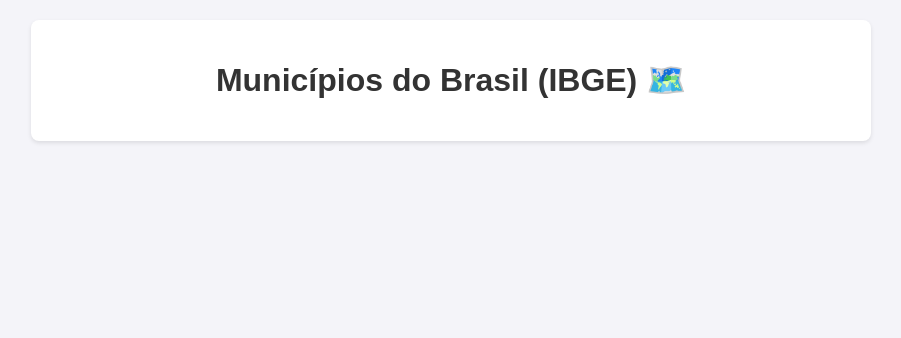
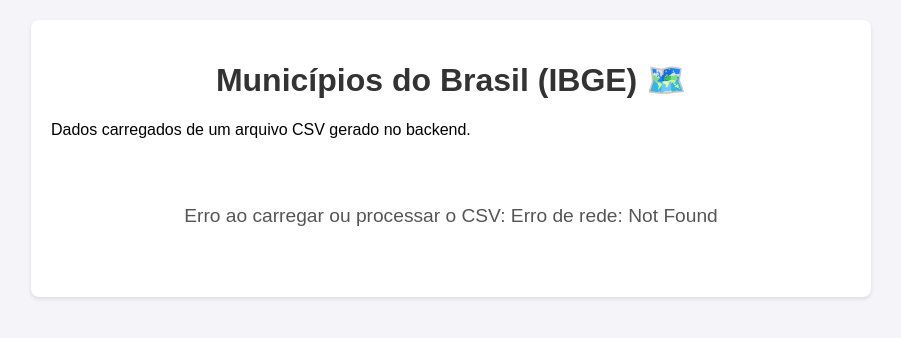
Before and after one commit to VenturaAtacado/curso, a Flask app: page / in a window 1280 px wide. Shown: the top 338 px of the page, without its empty margins (189-1090 px from the left). Run offline with Flask 3, Linux system fonts and the light colour scheme; data that the repository does not hold is empty.

Commit message:
ibge csv 1

```diff
--- a/app.py
+++ b/app.py
@@ -1,7 +1,10 @@
 import requests
+import os
+import csv
 from flask import Flask, render_template, jsonify
 
 app = Flask(__name__)
+CSV_FILE_PATH = os.path.join(app.static_folder, 'municipios.csv')
 url_municipios = "https://servicodados.ibge.gov.br/api/v1/localidades/municipios?orderBy=nome"
 
 def busca_e_organiza_todos_municipios():
@@ -15,7 +18,6 @@ def busca_e_organiza_todos_municipios():
             nome_municipio = municipio.get('nome')
             sigla_uf = None
 
-            # Navegação segura para obter a UF, tratando valores 'None'
             microrregiao = municipio.get('microrregiao')
             if microrregiao:
                 mesorregiao = microrregiao.get('mesorregiao')
@@ -30,22 +32,42 @@ def busca_e_organiza_todos_municipios():
 
                 estados_municipios[sigla_uf].append(nome_municipio)
 
-        # Ordena municípios dentro de cada estado
         dados_finais = {}
-        # Ordena as chaves (UFs) e depois os municípios dentro
         for uf in sorted(estados_municipios.keys()):
             dados_finais[uf] = sorted(estados_municipios[uf])
 
         return dados_finais
     return {}
 
+def salva_municipios_csv(dados_organizados):
+    if not os.path.exists(app.static_folder):
+        os.makedirs(app.static_folder)
+
+    with open(CSV_FILE_PATH, 'w', newline='', encoding='utf-8') as csvfile:
+        fieldnames = ['UF', 'Municipio']
+        writer = csv.DictWriter(csvfile, fieldnames=fieldnames, delimiter=';')
+
+        writer.writeheader()
+
+        for uf, municipios in dados_organizados.items():
+            for municipio in municipios:
+                writer.writerow({'UF': uf, 'Municipio': municipio})
+
 @app.route('/')
 def index():
+    dados_organizados = busca_e_organiza_todos_municipios()
+
+    if dados_organizados:
+        salva_municipios_csv(dados_organizados)
+
     return render_template('index.html')
 
 @app.route('/api/municipios', methods=['GET'])
 def api_municipios():
     dados = busca_e_organiza_todos_municipios()
+    if dados:
+        salva_municipios_csv(dados)
     return jsonify(dados)
+
 if __name__ == "__main__":
-    app.run(host="0.0.0.0", port=int(os.environ.get("PORT", 5000)), debug=True)
+    app.run(host="0.0.0.0", port=5000, debug=True)
--- a/templates/index.html
+++ b/templates/index.html
@@ -3,7 +3,7 @@
 <head>
     <meta charset="UTF-8">
     <meta name="viewport" content="width=device-width, initial-scale=1.0">
-    <title>Municípios do Brasil (IBGE)</title>
+    <title>Municípios do Brasil (IBGE) - CSV</title>
     <style>
         body { font-family: sans-serif; margin: 20px; background-color: #f4f4f9; }
         .container { max-width: 800px; margin: auto; background: white; padding: 20px; border-radius: 8px; box-shadow: 0 2px 4px rgba(0,0,0,0.1); }
@@ -18,7 +18,8 @@
 <body>
     <div class="container">
         <h1>Municípios do Brasil (IBGE) 🗺️</h1>
-        <div id="loading">Carregando dados... Isso pode levar alguns segundos, a requisição é grande.</div>
+        <p>Dados carregados de um arquivo CSV gerado no backend.</p>
+        <div id="loading">Gerando e carregando arquivo CSV... Isso pode levar alguns segundos.</div>
         <div id="municipios-container">
         </div>
     </div>
@@ -30,17 +31,50 @@
 
             async function carregarMunicipios() {
                 try {
-                    const response = await fetch('/api/municipios');
-                    const dados = await response.json();
+                    const response = await fetch('/static/municipios.csv');
+
+                    if (!response.ok) {
+                        throw new Error(`Erro de rede: ${response.statusText}`);
+                    }
+
+                    const csvText = await response.text();
+
+                    const dadosOrganizados = parseCsv(csvText);
 
                     loading.style.display = 'none';
-                    renderizarDados(dados);
+                    renderizarDados(dadosOrganizados);
 
                 } catch (error) {
-                    loading.textContent = 'Erro ao carregar os dados: ' + error.message;
-                    console.error('Erro ao buscar municípios:', error);
+                    loading.textContent = 'Erro ao carregar ou processar o CSV: ' + error.message;
+                    console.error('Erro ao buscar ou analisar o CSV:', error);
                 }
             }
+
+            function parseCsv(csv) {
+                const linhas = csv.trim().split('\n');
+                linhas.shift();
+
+                const estadosMunicipios = {};
+
+                linhas.forEach(linha => {
+                    const [uf, municipio] = linha.split(';');
+
+                    if (uf && municipio) {
+                        if (!estadosMunicipios[uf]) {
+                            estadosMunicipios[uf] = [];
+                        }
+                        estadosMunicipios[uf].push(municipio.trim());
+                    }
+                });
+
+                const dadosFinais = {};
+                Object.keys(estadosMunicipios).sort().forEach(uf => {
+                    dadosFinais[uf] = estadosMunicipios[uf].sort();
+                });
+
+                return dadosFinais;
+            }
+
 
             function renderizarDados(dados) {
                 const ufs_ordenadas = Object.keys(dados).sort();
@@ -52,7 +86,7 @@
                     estadoBox.className = 'estado-box';
 
                     const titulo = document.createElement('h2');
-                    titulo.textContent = `Estado: ${uf}`;
+                    titulo.textContent = `Estado: ${uf} (${municipios.length} municípios)`;
                     estadoBox.appendChild(titulo);
 
                     const lista = document.createElement('ul');
```
